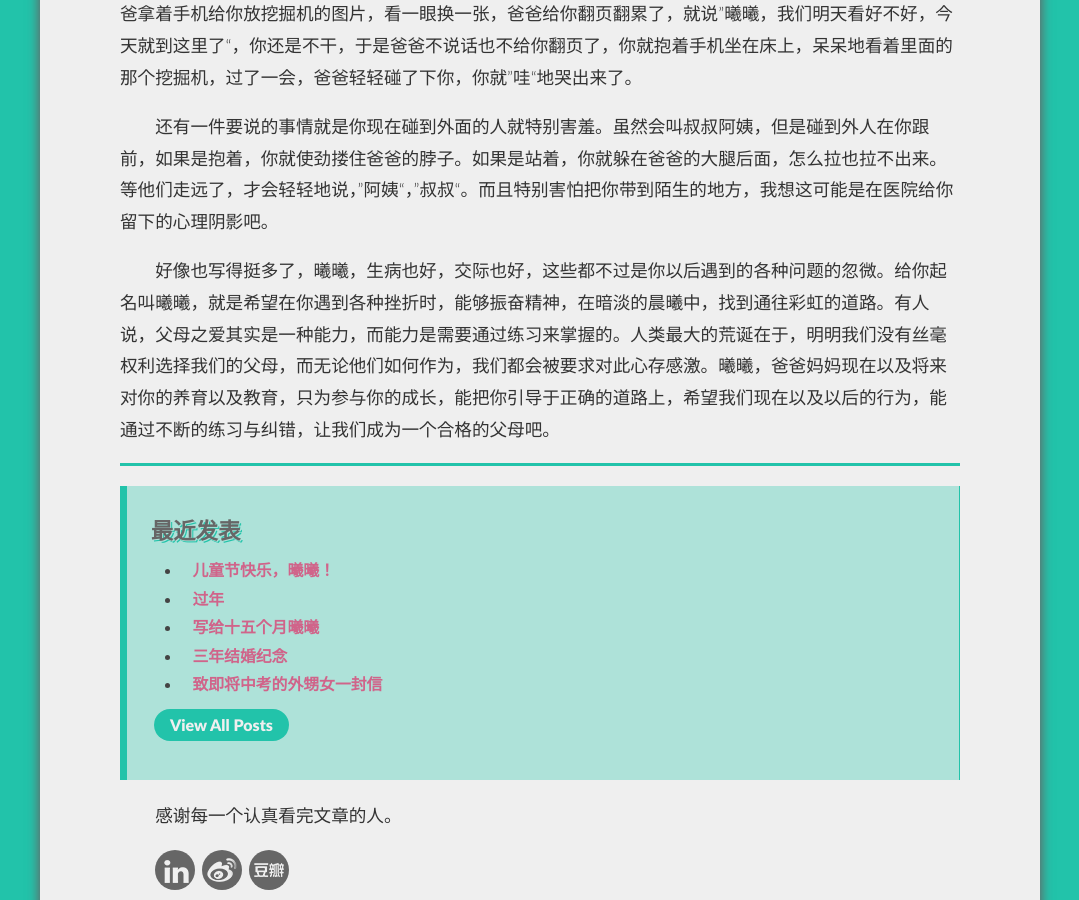
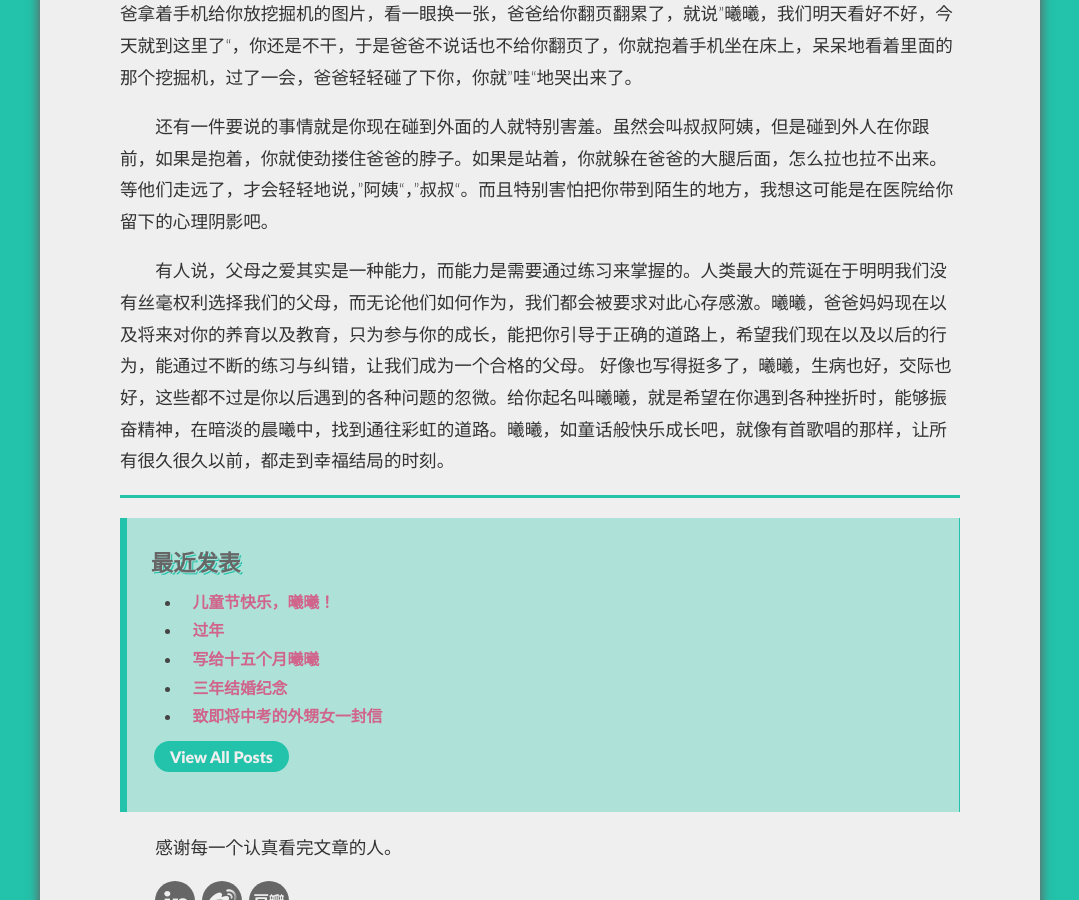
Before and after one commit to zwxscience/MyBlog, a Jekyll site: the page built from _posts/2017-06-01-to-happy-children's-day.md, in a window 1280 px wide and 900 px high, scrolled down 3587 px. Shown: the whole window, without its empty margins (100-1179 px from the left). Built offline with Jekyll 4.4.1, drawn with Linux system fonts in a browser that asks for light colours; Markdown is read by kramdown in place of the engine named in the settings; comment, search, counter and statistics services are not loaded.

Commit message:
Update 2017-06-01-to-happy-children's-day.md

```diff
--- a/_posts/2017-06-01-to-happy-children's-day.md
+++ b/_posts/2017-06-01-to-happy-children's-day.md
@@ -50,7 +50,10 @@ Hi，曦曦，儿童节快乐，祝你早日康复。
 
 还有一件要说的事情就是你现在碰到外面的人就特别害羞。虽然会叫叔叔阿姨，但是碰到外人在你跟前，如果是抱着，你就使劲搂住爸爸的脖子。如果是站着，你就躲在爸爸的大腿后面，怎么拉也拉不出来。等他们走远了，才会轻轻地说，”阿姨“，”叔叔“。而且特别害怕把你带到陌生的地方，我想这可能是在医院给你留下的心理阴影吧。
 
-好像也写得挺多了，曦曦，生病也好，交际也好，这些都不过是你以后遇到的各种问题的忽微。给你起名叫曦曦，就是希望在你遇到各种挫折时，能够振奋精神，在暗淡的晨曦中，找到通往彩虹的道路。有人说，父母之爱其实是一种能力，而能力是需要通过练习来掌握的。人类最大的荒诞在于，明明我们没有丝毫权利选择我们的父母，而无论他们如何作为，我们都会被要求对此心存感激。曦曦，爸爸妈妈现在以及将来对你的养育以及教育，只为参与你的成长，能把你引导于正确的道路上，希望我们现在以及以后的行为，能通过不断的练习与纠错，让我们成为一个合格的父母吧。
+有人说，父母之爱其实是一种能力，而能力是需要通过练习来掌握的。人类最大的荒诞在于明明我们没有丝毫权利选择我们的父母，而无论他们如何作为，我们都会被要求对此心存感激。曦曦，爸爸妈妈现在以及将来对你的养育以及教育，只为参与你的成长，能把你引导于正确的道路上，希望我们现在以及以后的行为，能通过不断的练习与纠错，让我们成为一个合格的父母。
+好像也写得挺多了，曦曦，生病也好，交际也好，这些都不过是你以后遇到的各种问题的忽微。给你起名叫曦曦，就是希望在你遇到各种挫折时，能够振奋精神，在暗淡的晨曦中，找到通往彩虹的道路。曦曦，如童话般快乐成长吧，就像有首歌唱的那样，让所有很久很久以前，都走到幸福结局的时刻。
+
+
 
 <div style='margin:0 auto;overflow:hidden;display:none' id='music'>
 <iframe frameborder="no" border="0" marginwidth="0" marginheight="0" width=298 height=52 src="//music.163.com/outchain/player?type=2&id=432506345&auto=0&height=32"></iframe>
```
